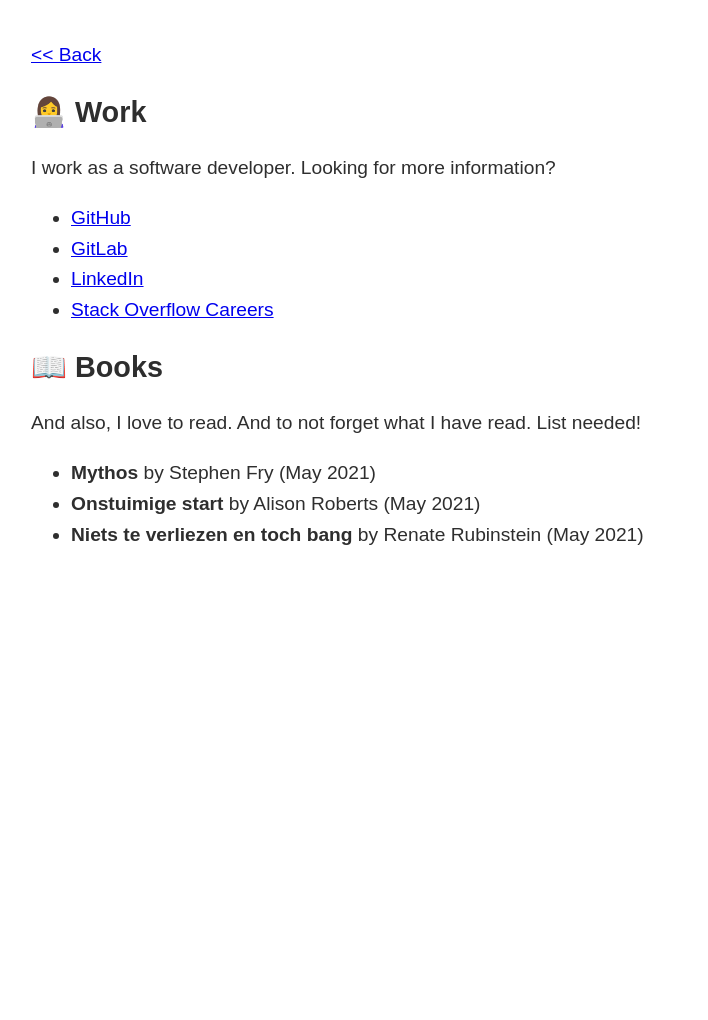
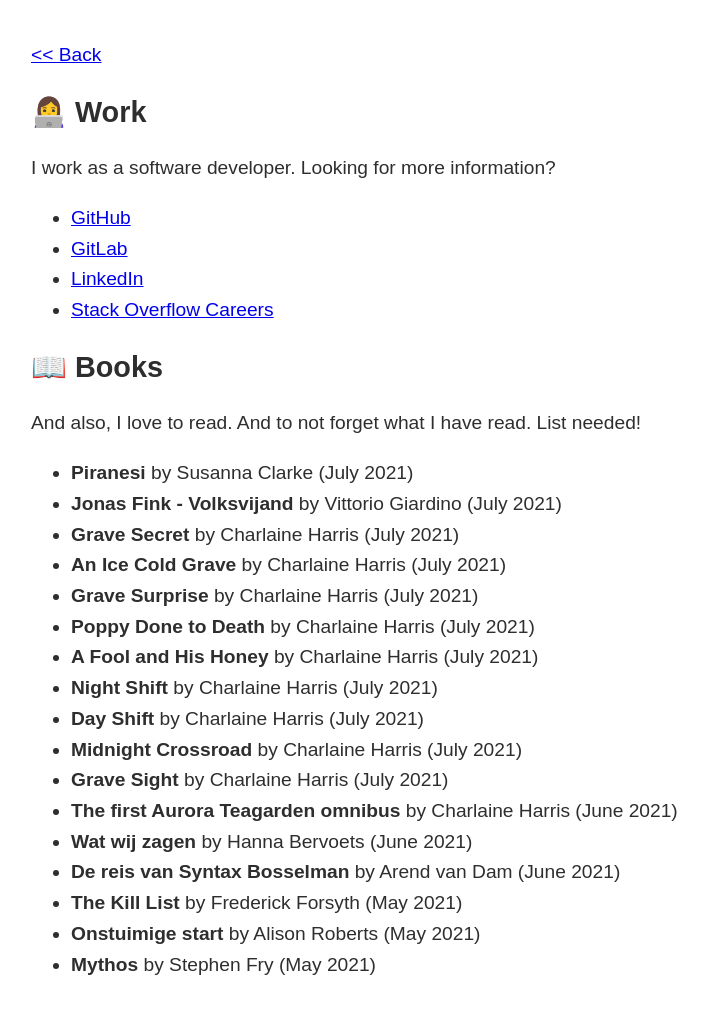
Before and after one commit to josienb/fictional-fungi, a Jekyll site: the page built from about.html, in a window 1280 px wide. Shown: the whole page, without its empty margins (284-992 px from the left). Built offline with Jekyll 4.4.1, drawn with Linux system fonts in a browser that asks for light colours; before the commit the page ends 900 px from its top, so only the background shows below that.

Commit message:
Update books list for July

```diff
--- a/_data/books.yml
+++ b/_data/books.yml
@@ -1,11 +1,67 @@
-- title: Mythos
-  author: Stephen Fry
+- title: Piranesi
+  author: Susanna Clarke
+  month: July 2021
+
+- title: Jonas Fink - Volksvijand
+  author: Vittorio Giardino
+  month: July 2021
+
+- title: Grave Secret
+  author: Charlaine Harris
+  month: July 2021
+
+- title: An Ice Cold Grave
+  author: Charlaine Harris
+  month: July 2021
+
+- title: Grave Surprise
+  author: Charlaine Harris
+  month: July 2021
+
+- title: Poppy Done to Death
+  author: Charlaine Harris
+  month: July 2021
+
+- title: A Fool and His Honey
+  author: Charlaine Harris
+  month: July 2021
+
+- title: Night Shift
+  author: Charlaine Harris
+  month: July 2021
+
+- title: Day Shift
+  author: Charlaine Harris
+  month: July 2021
+
+- title: Midnight Crossroad
+  author: Charlaine Harris
+  month: July 2021
+
+- title: Grave Sight
+  author: Charlaine Harris
+  month: July 2021
+
+- title: The first Aurora Teagarden omnibus
+  author: Charlaine Harris
+  month: June 2021
+
+- title: Wat wij zagen
+  author: Hanna Bervoets
+  month: June 2021
+
+- title: De reis van Syntax Bosselman
+  author: Arend van Dam
+  month: June 2021
+
+- title: The Kill List
+  author: Frederick Forsyth
   month: May 2021
 
 - title: Onstuimige start
   author: Alison Roberts
   month: May 2021
 
-- title: Niets te verliezen en toch bang
-  author: Renate Rubinstein
+- title: Mythos
+  author: Stephen Fry
   month: May 2021
```
